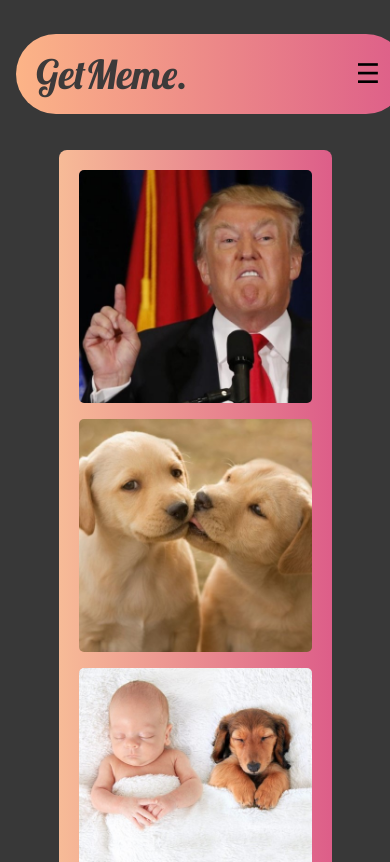
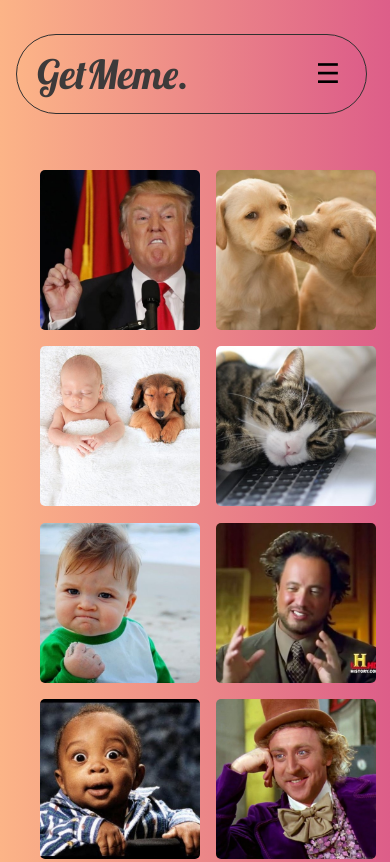
Before and after one commit to Yuvalshmukler/Meme-Generator, a plain HTML site: page index.html in a window 390 px wide. Shown: the top 862 px of the page. Drawn offline with Linux system fonts and the light colour scheme.

Commit message:
css changes

```diff
--- a/css/mq/mq.css
+++ b/css/mq/mq.css
@@ -3,10 +3,13 @@
         width: 100%;
         padding: 1.25rem;
     }
-
+    body{
+        background-image: var(--var1);
+    }
     .main-header {
-        width: 100%;
+        width: 90%;
         z-index: 5;
+        border: 1px solid var(--var3);
     }
 
     .main-nav {
@@ -45,13 +48,15 @@
 
     .gallery-container {
         display: grid;
-        max-width: 70vw;
+        background-image: none;
+        background-repeat: no-repeat;
+        /* max-width: 70vw; */
         row-gap: 0;
         margin: auto;
         gap: 1rem;
         transition: transform 0.6s;
-        grid-template-rows: repeat(auto-fit, minmax(10rem, 1fr));
-        grid-template-columns: repeat(auto-fit, minmax(10rem, 1fr));
+        grid-template-rows: repeat(2, minmax(10rem, 1fr));
+        grid-template-columns: repeat(2, minmax(10rem, 1fr));
     }
 
     .gallery-container img {
```
